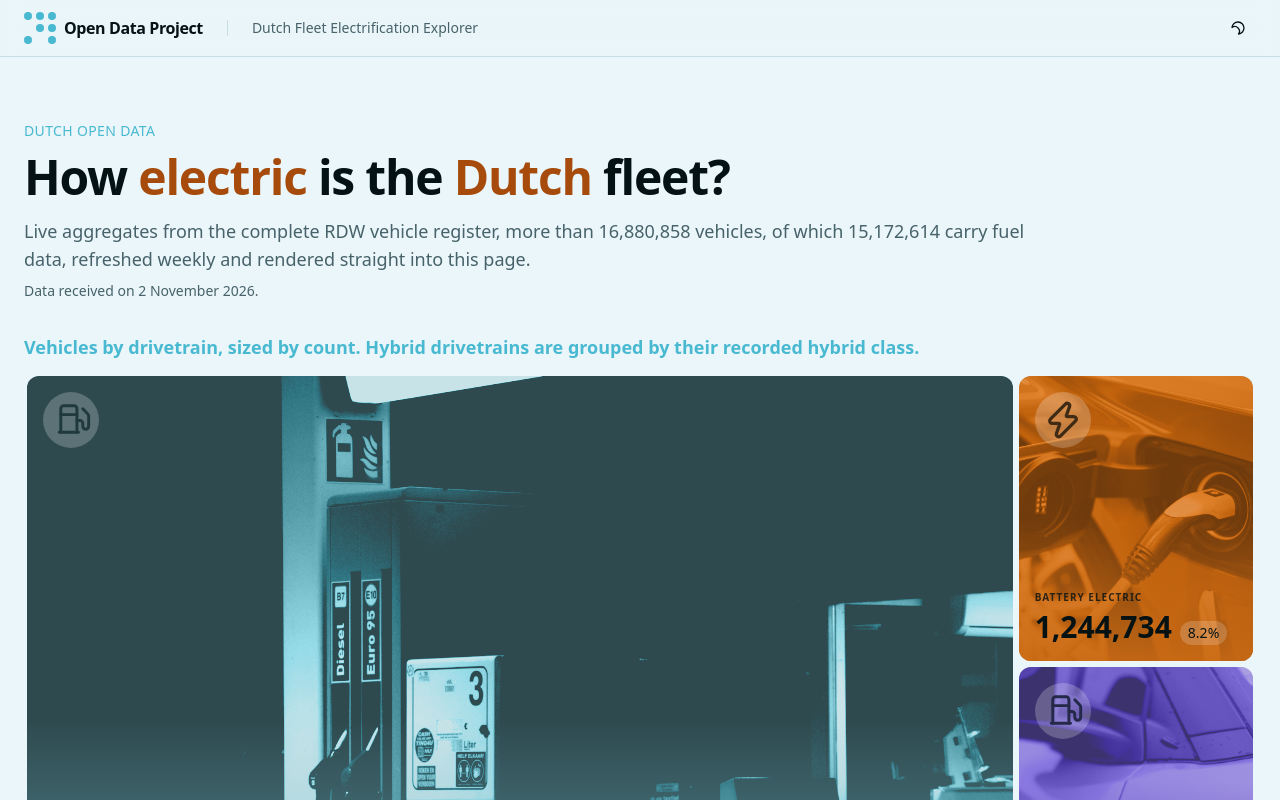
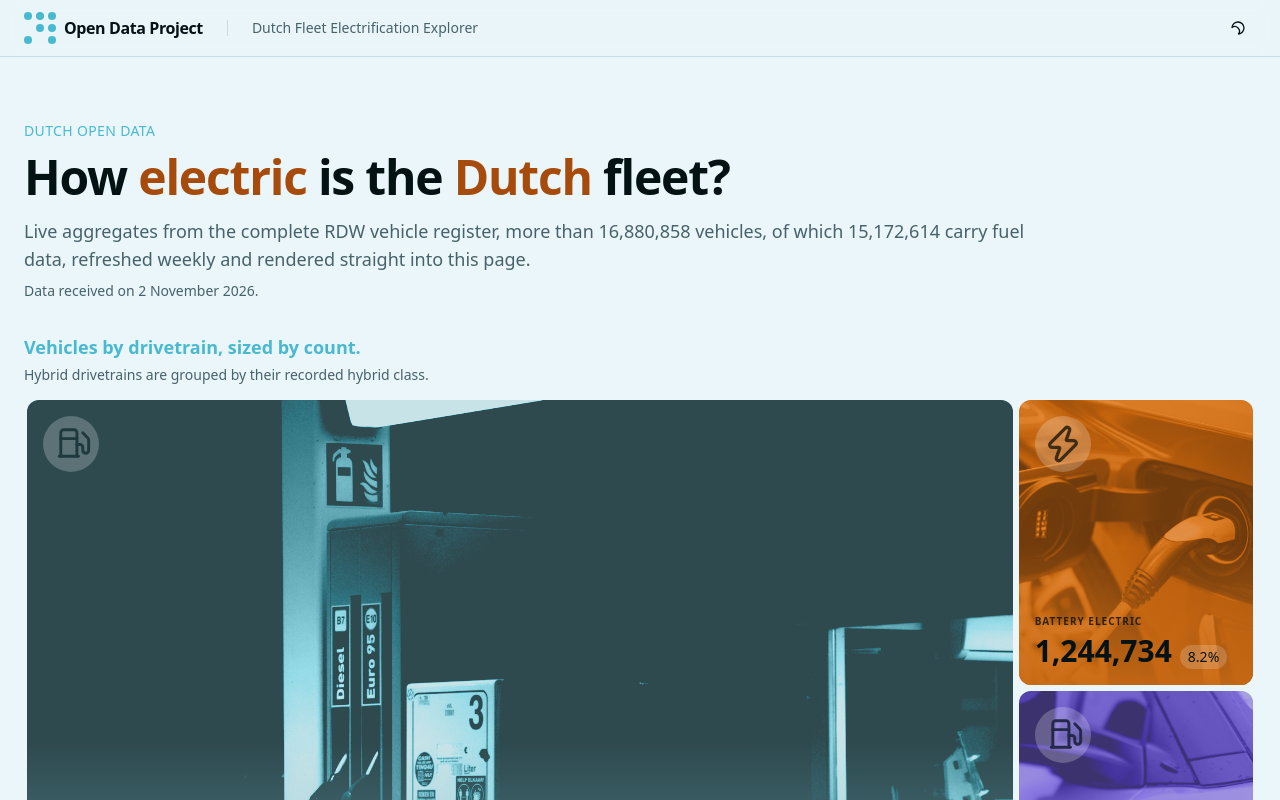
Before and after one commit to pixelatenl/rdw-fleet-explorer, a Next.js app: page / in a window 1280 px wide. Shown: the top 800 px of the page. Built offline with nearby package versions, Linux system fonts and the light colour scheme.

Commit message:
Split the treemap title into a white title and muted subtext
Generated by Mistral Vibe.
Co-Authored-By: Mistral Vibe <vibe@mistral.ai>

```diff
--- a/components/fleet-treemap.tsx
+++ b/components/fleet-treemap.tsx
@@ -384,9 +384,13 @@ export function FleetTreemap() {
 
   return (
     <figure>
-      <figcaption className="mb-3 text-lg font-semibold text-primary">
-        Vehicles by drivetrain, sized by count. Hybrid drivetrains are
-        grouped by their recorded hybrid class.
+      <figcaption className="mb-3">
+        <span className="block text-lg font-semibold text-primary dark:text-white">
+          Vehicles by drivetrain, sized by count.
+        </span>
+        <span className="mt-1 block text-sm text-muted-foreground">
+          Hybrid drivetrains are grouped by their recorded hybrid class.
+        </span>
       </figcaption>
       <div
         ref={containerRef}
```
